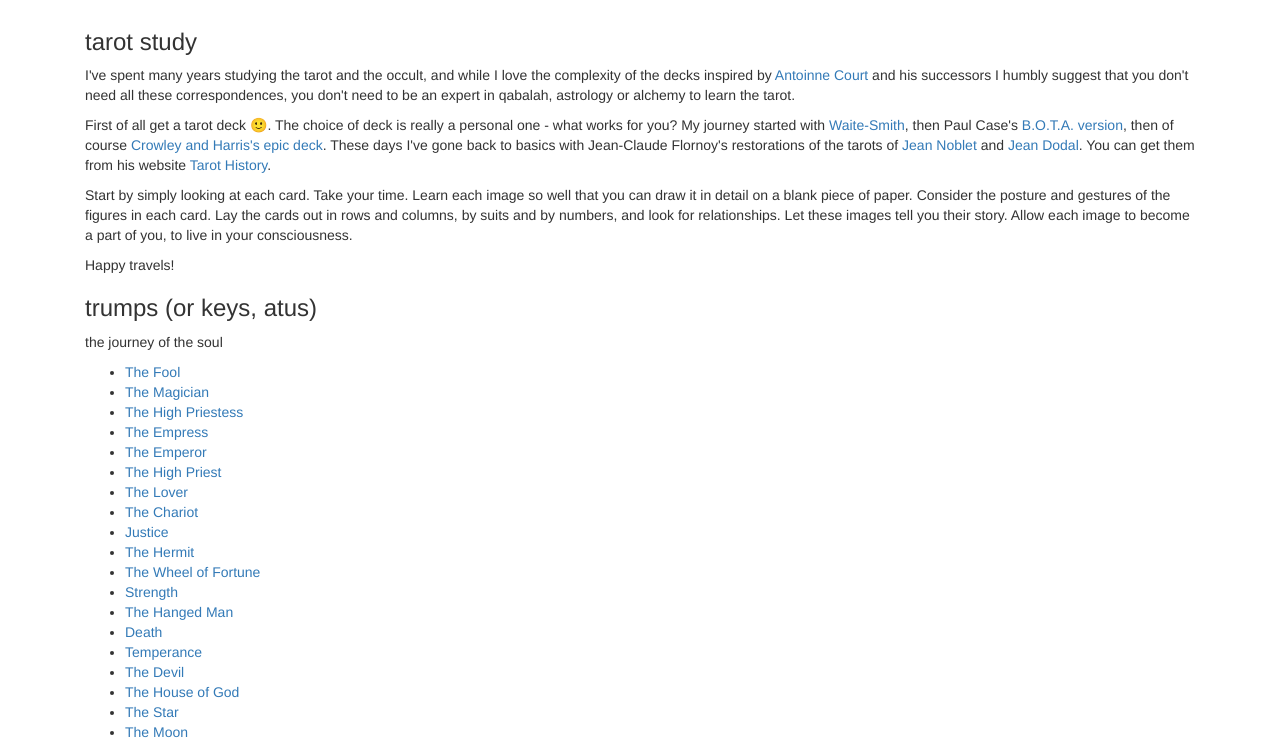
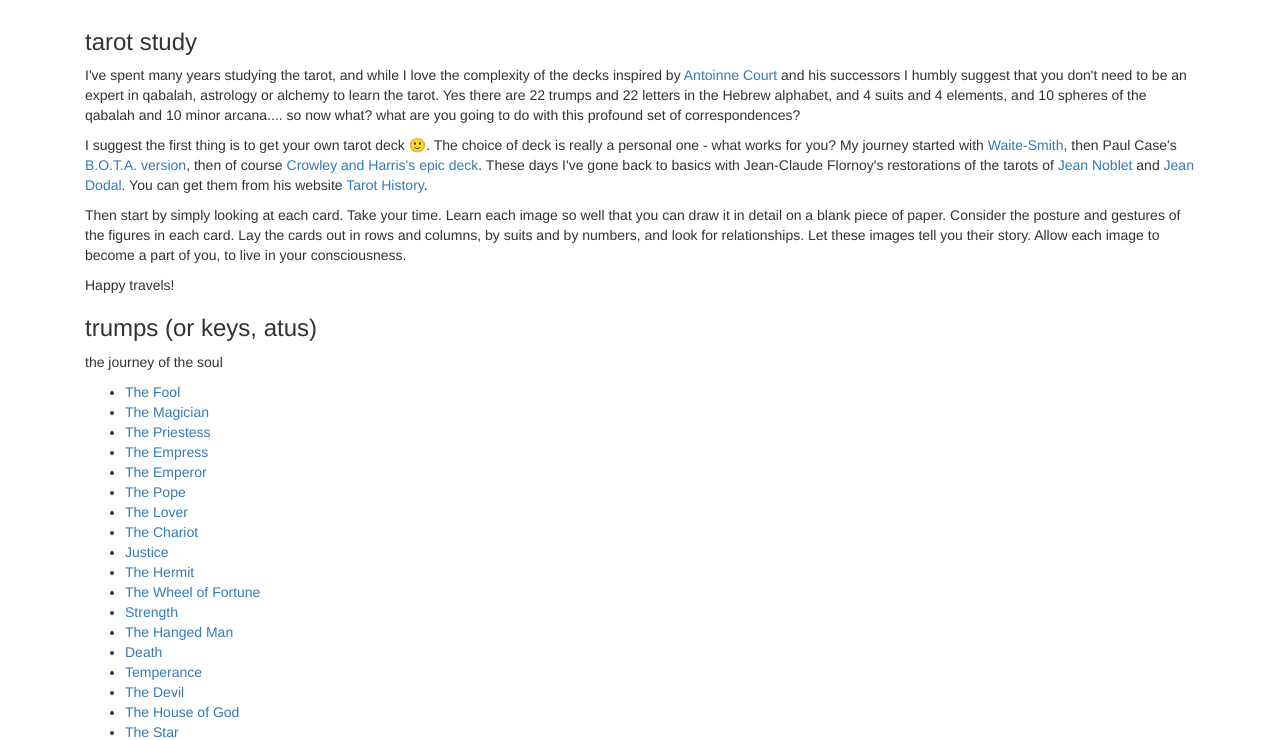
Before and after one commit to jeremytarling/python-tarot, a Flask app: page /all-cards in a window 1280 px wide. Shown: the part 51-791 px from the top of the page. Run offline with Flask 2, Linux system fonts and the light colour scheme; some libraries are stand-ins or nearby versions.

Commit message:
changed labels and URLs of the pope and the priestess, and edited the tarot study text

```diff
--- a/webapp/cards.py
+++ b/webapp/cards.py
@@ -31,7 +31,7 @@ def get_deck():
          "cbd_desc": "The start of something. Beginner’s luck. Having various tools and means at our disposal. Use of supernatural forces. Creating reality with mind power. Training and acquisition of practical skills. Improvisation. Display or show for other people.",
          "sequence": 2},
 
-        {"name": "The High Priestess", "url": "the_high_priestess", "image": "images/02.jpeg",
+        {"name": "The Priestess", "url": "the_priestess", "image": "images/02.jpeg",
          "desc": "Hidden influence. Silence, patience, equilibrium. Slow but firm. Pondered decision. Advice, tuition. Psychic ability. The manifestation of the eternal feminine in a spiritual way.",
          "rdesc": "Deceptive, secret, or sly manner. Lazyness, intolerance. Delays. False ideas, moodiness, doubt, superficiality.",
          "cbd_desc": "Wisdom combining intellect and intuition. A spiritual mother. A woman hiding her strengths in a world of men. Modesty. Secrets, something hidden, mystery. Getting a hint of something which remains largely unknown. Impossible to give a definite answer now.",
@@ -49,7 +49,7 @@ def get_deck():
          "cbd_desc": "Practical and material achievements. Matters relating to the workplace or source of income. Authority and control, a commanding position. A protective father figure, patron or sponsor. Assertiveness. Military affairs.",
          "sequence": 5},
 
-        {"name": "The Pope (The Hierophant)", "url": "the_high_priest", "image": "images/05.jpeg",
+        {"name": "The Pope", "url": "the_pope", "image": "images/05.jpeg",
          "desc": "Wisdom, endurance, persistence, patience, help from superiors, good advice, a good teacher, organization, peace, goodness of heart.",
          "rdesc": "Tendency to over criticize or being unduly concerned with the morals of others. Incapable of dealing efficiently with practical matters, especially finances. Unconventionality, illogical, superstitious, unable to behave coherently.",
          "cbd_desc": "Teacher, instructor, or counselor. Education and knowledge, academic expertise. Organized religion, conventional medicine or psychology. Spiritual father. Consultation or treatment by a specialist. Marriage.",
--- a/webapp/templates/all_cards.html
+++ b/webapp/templates/all_cards.html
@@ -3,9 +3,9 @@
 {% block content %}
 
     <h3>tarot study</h3>
-    <p>I've spent many years studying the tarot and the occult, and while I love the complexity of the decks inspired by <a href="https://en.wikipedia.org/wiki/Antoine_Court_de_G%C3%A9belin" target="_new">Antoinne Court</a> and his successors I humbly suggest that you don't need all these correspondences, you don't need to be an expert in qabalah, astrology or alchemy to learn the tarot.</p>
-    <p>First of all get a tarot deck 🙂. The choice of deck is really a personal one - what works for you? My journey started with <a href="https://en.wikipedia.org/wiki/Rider%E2%80%93Waite_tarot_deck" target="_new">Waite-Smith</a>, then Paul Case's <a href="https://en.wikipedia.org/wiki/B.O.T.A._tarot_deck" target="_new">B.O.T.A. version</a>, then of course <a href="https://en.wikipedia.org/wiki/Thoth_tarot_deck" target="_new">Crowley and Harris's epic deck</a>. These days I've gone back to basics with Jean-Claude Flornoy's restorations of the tarots of <a href="https://gallica.bnf.fr/ark:/12148/btv1b105109641/f43.item" target="new">Jean Noblet</a> and <a href="https://gallica.bnf.fr/ark:/12148/btv1b10537343h/f151.item.r=jean%20dodal" target="new">Jean Dodal</a>. You can get them from his website <a href="https://tarot-history.com/boutique/" target="new">Tarot History</a>.</p>
-    <p>Start by simply looking at each card. Take your time. Learn each image so well that you can draw it in detail on a blank piece of paper. Consider the posture and gestures of the figures in each card. Lay the cards out in rows and columns, by suits and by numbers, and look for relationships. Let these images tell you their story. Allow each image to become a part of you, to live in your consciousness.</p>
+    <p>I've spent many years studying the tarot, and while I love the complexity of the decks inspired by <a href="https://en.wikipedia.org/wiki/Antoine_Court_de_G%C3%A9belin" target="_new">Antoinne Court</a> and his successors I humbly suggest that you don't need to be an expert in qabalah, astrology or alchemy to learn the tarot. Yes there are 22 trumps and 22 letters in the Hebrew alphabet, and 4 suits and 4 elements, and 10 spheres of the qabalah and 10 minor arcana.... so now what? what are you going to do with this profound set of correspondences?</p>
+    <p>I suggest the first thing is to get your own tarot deck 🙂. The choice of deck is really a personal one - what works for you? My journey started with <a href="https://en.wikipedia.org/wiki/Rider%E2%80%93Waite_tarot_deck" target="_new">Waite-Smith</a>, then Paul Case's <a href="https://en.wikipedia.org/wiki/B.O.T.A._tarot_deck" target="_new">B.O.T.A. version</a>, then of course <a href="https://en.wikipedia.org/wiki/Thoth_tarot_deck" target="_new">Crowley and Harris's epic deck</a>. These days I've gone back to basics with Jean-Claude Flornoy's restorations of the tarots of <a href="https://gallica.bnf.fr/ark:/12148/btv1b105109641/f43.item" target="new">Jean Noblet</a> and <a href="https://gallica.bnf.fr/ark:/12148/btv1b10537343h/f151.item.r=jean%20dodal" target="new">Jean Dodal</a>. You can get them from his website <a href="https://tarot-history.com/boutique/" target="new">Tarot History</a>.</p>
+    <p>Then start by simply looking at each card. Take your time. Learn each image so well that you can draw it in detail on a blank piece of paper. Consider the posture and gestures of the figures in each card. Lay the cards out in rows and columns, by suits and by numbers, and look for relationships. Let these images tell you their story. Allow each image to become a part of you, to live in your consciousness.</p>
     <p>Happy travels!</p>
 
     <h3>trumps (or keys, atus)</h3>
@@ -13,10 +13,10 @@
     <ul>
         <li><a href="/one-card/the_fool">The Fool</a></li>
         <li><a href="/one-card/the_magician">The Magician</a></li>
-        <li><a href="/one-card/the_high_priestess">The High Priestess</a></li>
+        <li><a href="/one-card/the_priestess">The Priestess</a></li>
         <li><a href="/one-card/the_empress">The Empress</a></li>
         <li><a href="/one-card/the_emperor">The Emperor</a></li>
-        <li><a href="/one-card/the_high_priest">The High Priest</a></li>
+        <li><a href="/one-card/the_pope">The Pope</a></li>
         <li><a href="/one-card/the_lover">The Lover</a></li>
         <li><a href="/one-card/the_chariot">The Chariot</a></li>
         <li><a href="/one-card/justice">Justice</a></li>
@@ -109,7 +109,8 @@
         <li><a href="/one-card/nine_of_clubs">Nine of Clubs</a></li>
         <li><a href="/one-card/ten_of_clubs">Ten of Clubs</a></li>
     </ul>
-    <br />
+
     <a href="https://tarot-history.com/" target="new"><img src="https://tarot-history.com/wp-content/uploads/2021/11/fol-web.jpg" /></a>
 
+
 {% endblock %}
```
